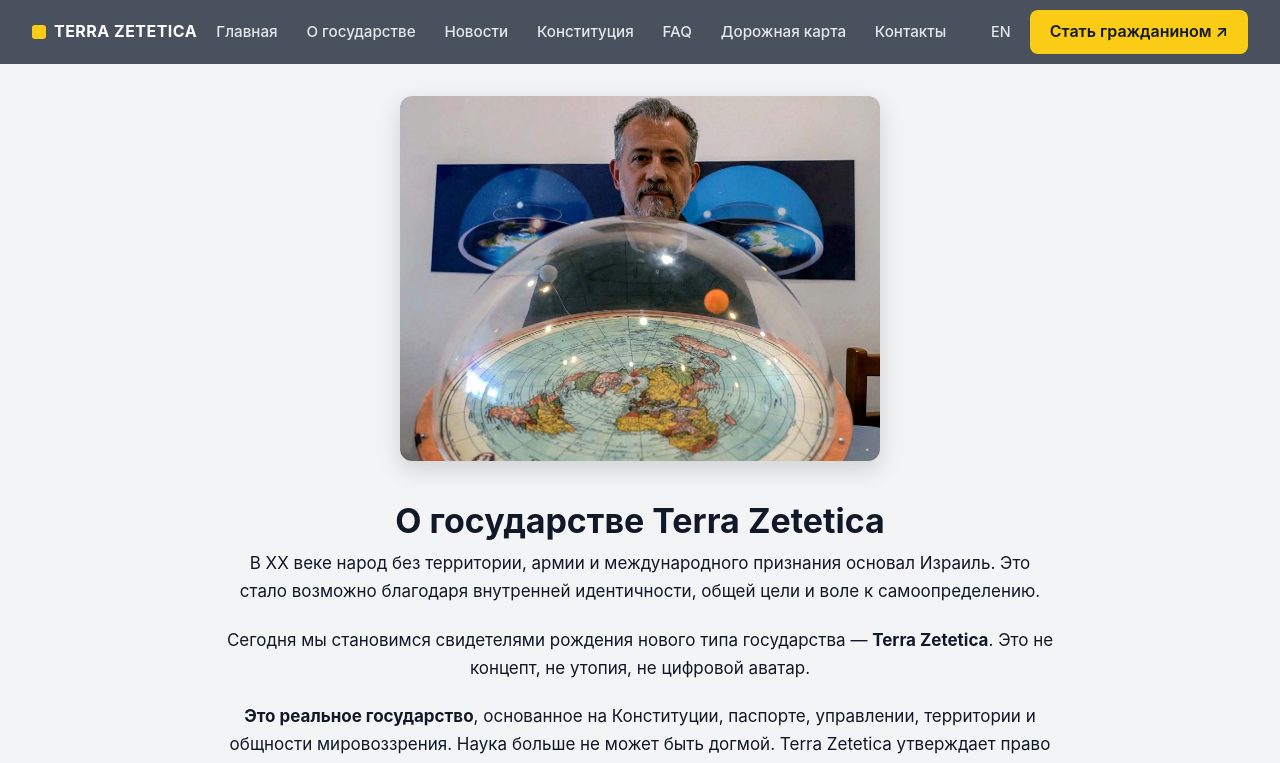
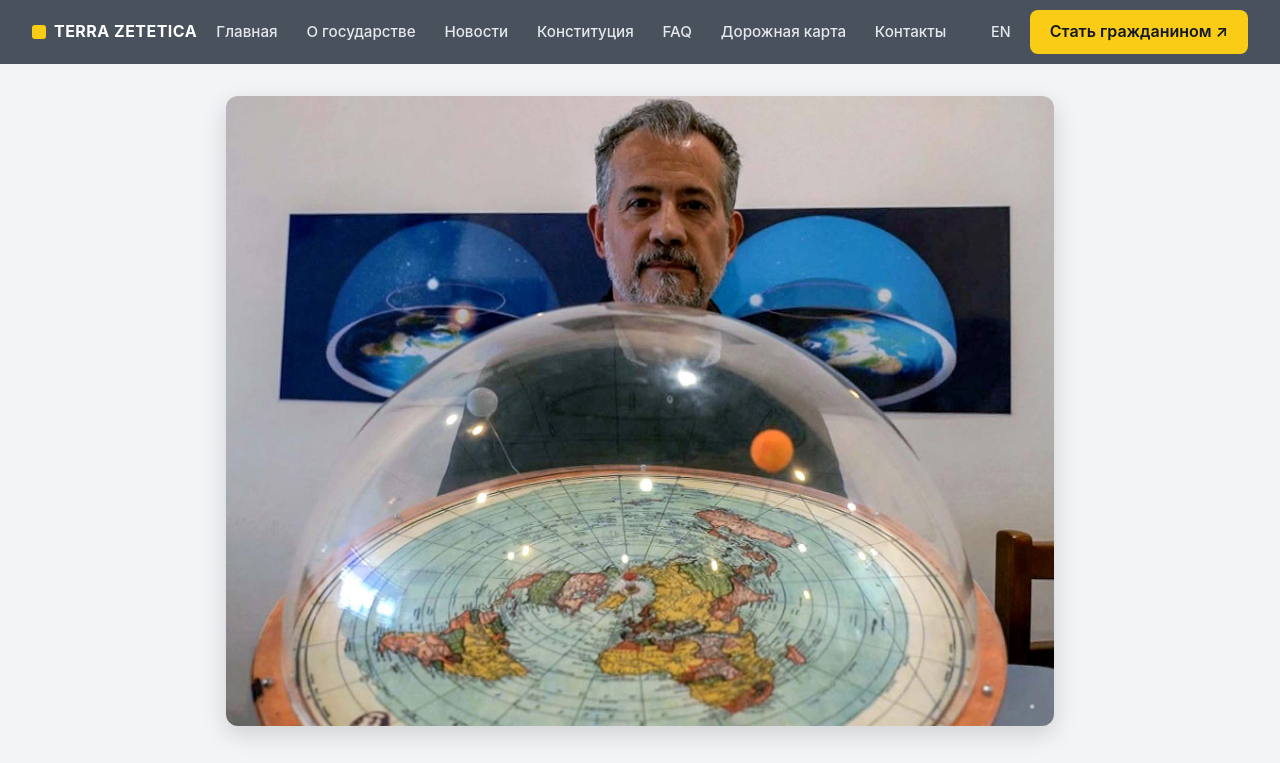
Before and after one commit to kardinalmarkov/terra-zetetica, a Next.js app: page /about in a window 1280 px wide. Shown: the top 763 px of the page. Built offline with nearby package versions, Linux system fonts and the light colour scheme.

Commit message:
Update about.js

```diff
--- a/pages/about.js
+++ b/pages/about.js
@@ -20,13 +20,12 @@ export default function About() {
         alt="Плоская Земля"
         style={{
           width: '100%',
-          maxWidth: '480px',
           height: 'auto',
-          margin: '0 auto 2rem',
-          display: 'block',
+          marginBottom: '2rem',
           borderRadius: '12px',
           boxShadow: '0 8px 24px rgba(0,0,0,0.15)',
         }}
+
       />
 
       <h1>О государстве Terra Zetetica</h1>
```
